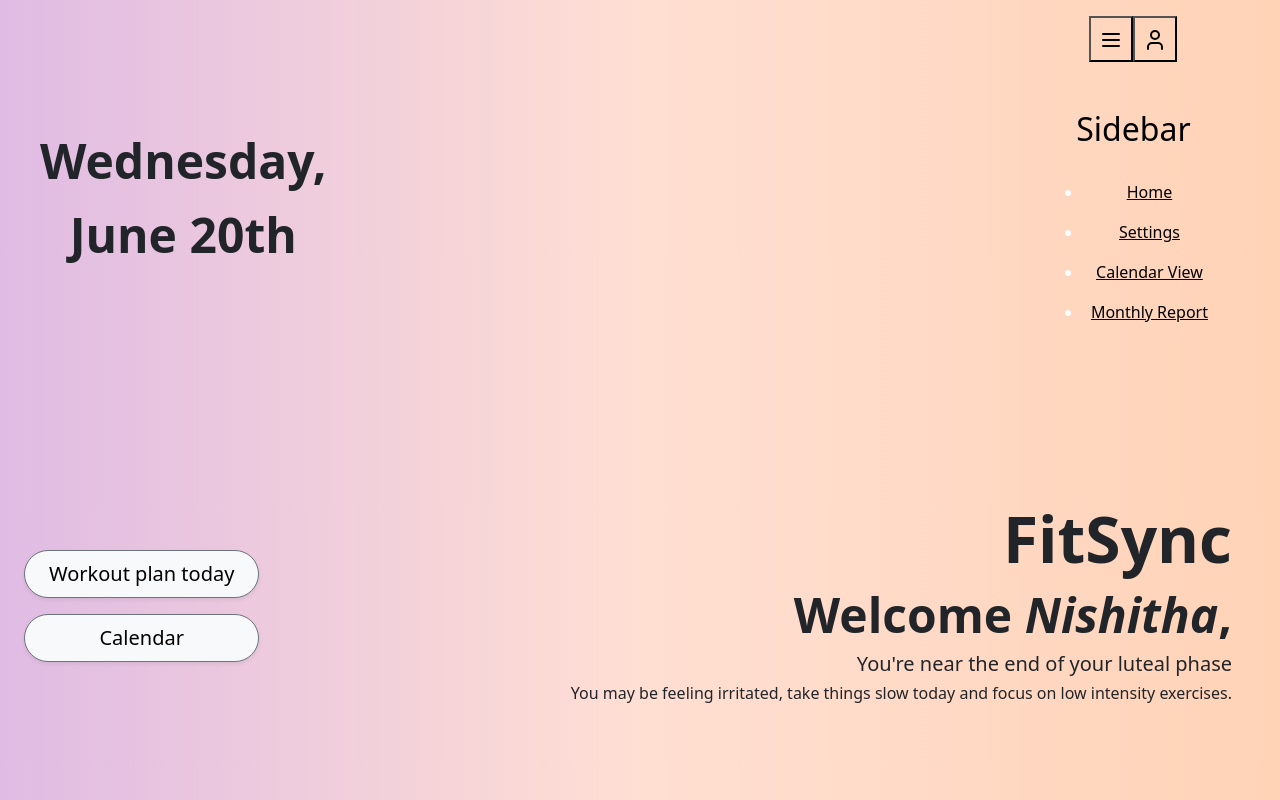
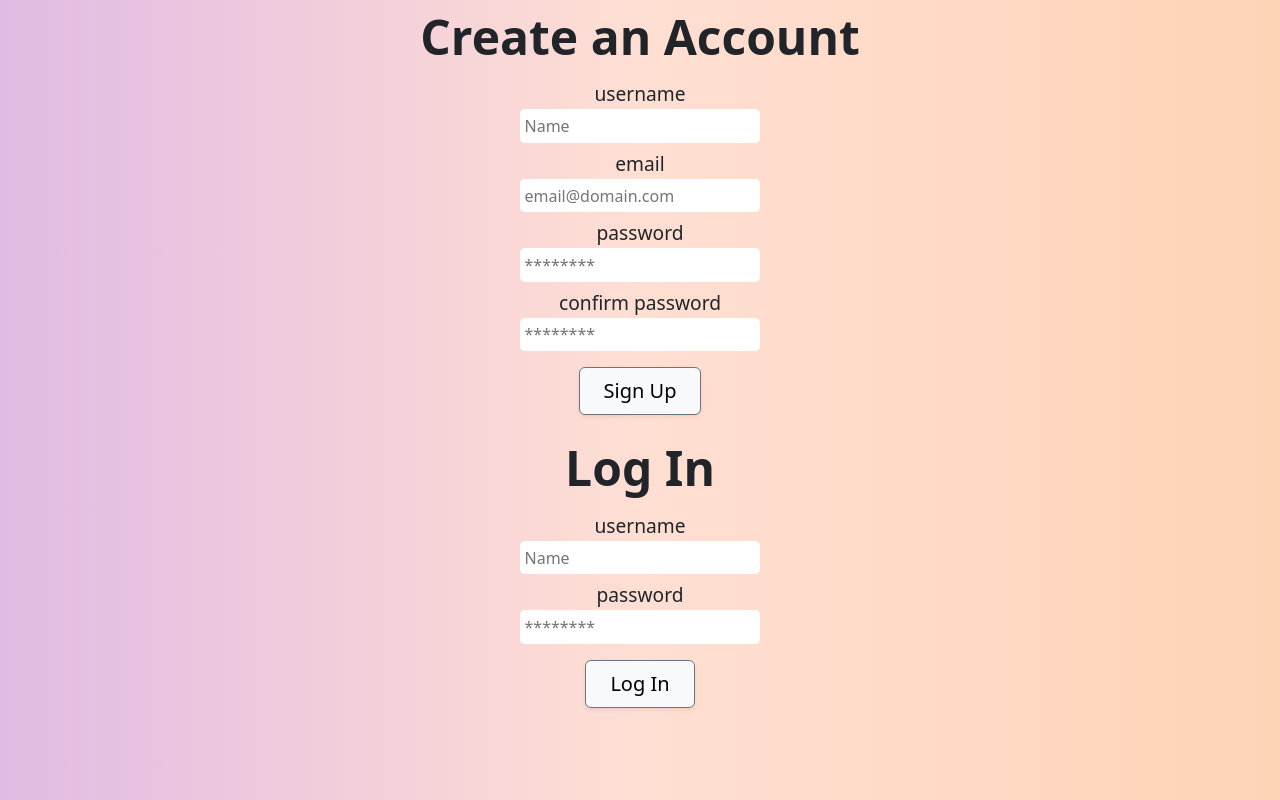
Before and after one commit to silviasyu/FitSync, a React (Create React App) app in the folder fitsync/: page / in a window 1280 px wide. Built offline with nearby package versions, Linux system fonts and the light colour scheme.

Commit message:
Add Login/Signup Page

```diff
--- a/fitsync/src/App.css
+++ b/fitsync/src/App.css
@@ -5,3 +5,29 @@
 .button {
   background-color: red;
 }
+
+
+/* Style for Login */
+.signup-form, .login-form {
+  display: flex;
+  flex-direction: column;
+  align-items: center;
+  width: '50%';
+  padding-bottom: 16px;
+}
+
+label {
+  text-align: left;
+  padding: 0.25rem 0;
+  margin-top: 0.3rem;
+  font-size: 1.2rem;
+  font-weight: 500;
+  line-height: 1.2;
+}
+
+input {
+  margin: 0.3rem 0;
+  padding: 0.3rem;
+  border: none;
+  border-radius: 5px;
+}
--- a/fitsync/src/App.js
+++ b/fitsync/src/App.js
@@ -1,12 +1,12 @@
 import React from "react";
 import { BrowserRouter as Router, Route, Routes } from "react-router-dom"; // Importing Router, Route, and Switch
 import './App.css';
-import Sidebar from "./components/Sidebar";
 import Home from "./screens/Home";
 import Settings from "./screens/Settings";
 import Calendar from "./screens/Calendar";
 import MonthlyReport from "./screens/MonthlyReport";
 import WorkoutPlan from "./screens/WorkoutPlan";
+import Login from "./screens/Login";
 
 
 function App() {
@@ -18,7 +18,8 @@ function App() {
 
           <div className="main-content">
             <Routes> {/* Use Routes instead of Switch in React Router v6 */}
-              <Route path="/" element={<Home />} /> {/* Home Route */}
+              <Route path="/" element={<Login />} /> {/* Login Route */}
+              <Route path="/home" element={<Home />} /> {/* Home Route */}
               <Route path="/settings" element={<Settings />} /> {/* Settings Route */}
               <Route path="/calendar" element={<Calendar />} /> {/* Calendar Route */}
               <Route path="/monthly-report" element={<MonthlyReport />} /> {/* Monthly Report Route */}
--- /dev/null
+++ b/fitsync/src/screens/Login.js
@@ -0,0 +1,58 @@
+import React, {useState} from "react";
+import { useNavigate } from "react-router-dom";
+import "bootstrap/dist/css/bootstrap.min.css";
+
+const Login = () => {
+    const navigate = useNavigate();
+    const [name, setName] = useState('');
+    const [email, setEmail] = useState('');
+    const [pass, setPass] = useState('');
+    const [confirmPass, setConfirmPass] = useState('');
+
+    const handleSignUp = (e) => {
+        e.preventDefault();
+        console.log(email);
+    }
+
+    const handleLogIn = (e) => {
+        navigate("/home");
+        e.preventDefault();
+        console.log(email);
+    }
+
+    return (
+        <div className="d-flex flex-column vh-100" style={{ background: "linear-gradient(to right, #E0BBE4, #FFDFD3, #FFD3B6)" }}>
+            {/* Sign up (top) */}
+            <h2 className="display-5 fw-bold mt-2">Create an Account</h2>
+            <form className="signup-form"onSubmit={handleSignUp}>
+                    <label for="name">username</label>
+                    <input value={name} onChange={(e) => setName(e.target.value)}
+                    type="name" placeholder="Name" id="name" name="name" required/>
+                    <label for="email">email</label>
+                    <input value={email} onChange={(e) => setEmail(e.target.value)}
+                    type="email" placeholder="email@domain.com" id="email" name="email" required/>
+                    <label for="password">password</label>
+                    <input value={pass} onChange={(e) => setPass(e.target.value)} type="password"
+                    placeholder="********" id="password" name="password" required/>
+                    <label for="confirm-password">confirm password</label>
+                    <input value={confirmPass} onChange={(e) => setConfirmPass(e.target.value)} type="password"
+                    placeholder="********" id="confirm-password" name="password" required/>
+                <button type="submit" className="btn btn-light shadow-sm mt-3 px-4 py-2 fs-5 border border-secondary">Sign Up</button>
+            </form>
+            {/* Log in (bottom) */}
+            <h2 className="display-5 fw-bold mt-2">Log In</h2>
+            <form className="login-form"onSubmit={handleLogIn}>
+                    <label for="name">username</label>
+                    <input value={name} onChange={(e) => setName(e.target.value)}
+                    type="name" placeholder="Name" id="name" name="name" required/>
+                    <label for="password">password</label>
+                    <input value={pass} onChange={(e) => setPass(e.target.value)} type="password"
+                    placeholder="********" id="password" name="password" required/>
+                <button type="submit" onClick={() => navigate("/home")}
+                className="btn btn-light shadow-sm mt-3 px-4 py-2 fs-5 border border-secondary" >Log In</button>
+            </form>
+        </div>
+    );
+};
+
+export default Login;
```
